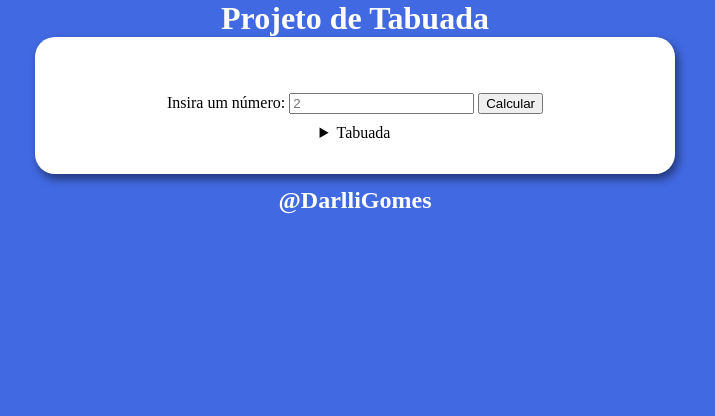
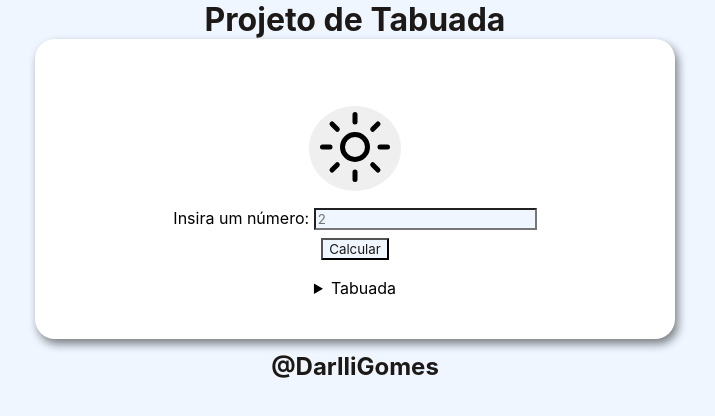
Before and after one commit to darlligomes/tabuada_js, a plain HTML site: page index.html in a window 1280 px wide. Shown: the whole page, without its empty margins (285-1000 px from the left). Drawn offline with nearby package versions, Linux system fonts and the light colour scheme.

Commit message:
Atualização com modo noturnoe alteração de cores

```diff
--- a/app.js
+++ b/app.js
@@ -28,3 +28,19 @@ window.document.onmouseleave= function(){
 
 };
 }
+
+function toggleMode(){
+  const html = document.documentElement
+  html.classList.toggle("light")
+
+  if(html.classList.contains('light')){
+html.setAttribute('class', 'light');
+document.querySelector("ion-icon").setAttribute('name','sunny-outline');
+
+  } else{
+    html.setAttribute('class', 'dark');
+    document.querySelector("ion-icon").setAttribute('name','moon-outline');
+  }
+
+
+}
--- a/index.html
+++ b/index.html
@@ -4,7 +4,7 @@
     <meta charset="UTF-8">
     <meta http-equiv="X-UA-Compatible" content="IE=edge">
     <meta name="viewport" content="width=device-width, initial-scale=1.0">
-    <title> Meu primeiro programa</title>
+    <title> Tabuada </title>
     <link rel="stylesheet" href="style.css"></style>
 </head>
 
@@ -14,6 +14,10 @@
     <h1> Projeto de Tabuada </h1>
   </header>
     <section>
+      <div id="switch" onclick="toggleMode()">
+        <button><span><ion-icon name="sunny-outline"></ion-icon></span></button>
+
+   </div>
         Insira um número: <input type="number" name="" id="inptnumber" placeholder="2"> <input type="submit" value="Calcular" onclick="calcular()">
      <details>
       <summary id="sumário">
@@ -28,6 +32,9 @@
       <h2><a href="https://curriculogrid.vercel.app/" target="blank">  @DarlliGomes </a></h2>
     </footer>
 </div>
+<script type="module" src="https://unpkg.com/ionicons@7.1.0/dist/ionicons/ionicons.esm.js"></script>
+<script nomodule src="https://unpkg.com/ionicons@7.1.0/dist/ionicons/ionicons.js"></script>
+
 </body>
 <script src="app.js"></script>
 </html>
--- a/style.css
+++ b/style.css
@@ -1,13 +1,32 @@
+:root{
+    --bgcolor: #eff6ff;
+    --title-colors: #1c1917;
+    --bodycolor: white;
+}
+
+.dark{
+    --bgcolor: #2e1065;
+    --title-colors: white;
+    --bodycolor: white;
+
+}
+input{
+    background-color: var(--bgcolor);
+    color: var(--title-colors)
+}
 body h1, h2{
     text-align: center;
-    color: white;
+    color: var(--title-colors);
 }
 
 *{
     margin: 0;
+    transition:ease-in 0.2s;
+    font-family: 'Inter', sans-serif;
+
 }
 body{
-    background-color: royalblue;
+    background-color: var(--bgcolor);
 
     width: 100vw;
     height: 100vh;
@@ -22,7 +41,7 @@ body{
 section{
 
 
-    background-color: white;
+    background-color: var(--bodycolor);
     width: 30%;
     text-align: center;
     margin: 0 auto;
@@ -40,12 +59,52 @@ footer{
 
 footer a{
     text-decoration: none;
-    color: white;
+    color: var(--title-colors)
 }
 
 summary, input{
     cursor: pointer;
 }
+details {
+
+    padding: 10px;
+  }
+
+  details summary {
+    cursor: pointer;
+    transition: margin 300ms ease-out;
+  }
+
+  details[open] summary {
+    margin-bottom: 10px;
+  }
+
+#switch {
+    display: block;
+    position: relative;
+    width: 100%;
+    margin: 4% auto 2% auto;
+}
+
+#switch button{
+    cursor: pointer;
+    border: 0;
+    border-radius: 50%;
+
+    }
+
+#switch span ion-icon{
+    font-size: 5rem;
+
+
+  }
+
+  #switch span ion-icon:hover{
+    border-radius: 50%;
+
+    background: var(--bgcolor) no-repeat center;
+  }
+
 
 
 
```
